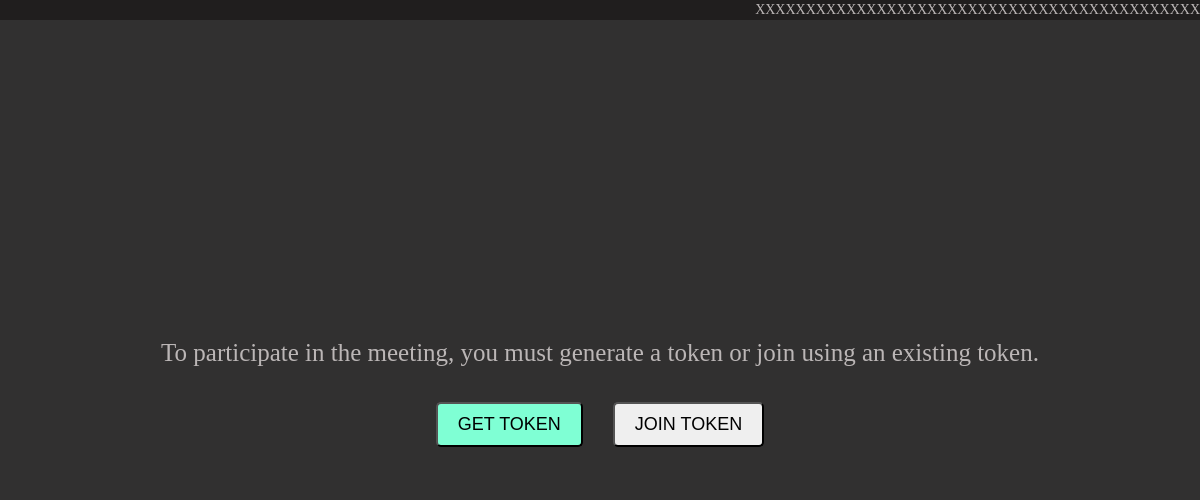
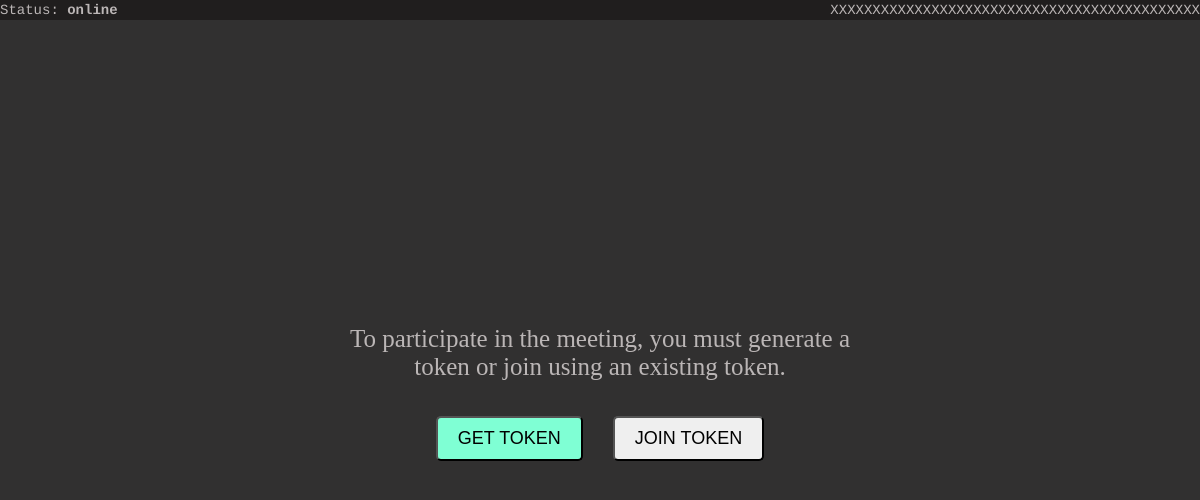
Before and after one commit to agayen/hyperdht-connect, an Electron app: page index.html in a window 1200 px wide. Drawn offline with Linux system fonts and the light colour scheme.

Commit message:
online add

```diff
--- a/assets/main.css
+++ b/assets/main.css
@@ -13,8 +13,9 @@ body {
     color: rgb(187, 182, 182);
     font-size: 14px;
     display: flex;
-    justify-content: end;
+    justify-content: space-between;
     align-items: center;
+    font-family: Courier, monospace;
 }
 
 .enter_app{
@@ -23,6 +24,12 @@ body {
     align-items: center;
     width: 100vw;
     height: calc(100vh - 40px);
+}
+
+.meeting_rules{
+    width: 60%;
+    margin: auto;
+    text-align: center;
 }
 
 .enter_app button {
--- a/index.html
+++ b/index.html
@@ -11,6 +11,7 @@
 
 <body>
     <div class="top-bar">
+        <span>Status: <strong id='status'></strong></span>
         <span id="token">XXXXXXXXXXXXXXXXXXXXXXXXXXXXXXXXXXXXXXXXXXXX</span>
     </div>
     <div id="enter_app" class="enter_app">
--- a/main.js
+++ b/main.js
@@ -26,7 +26,7 @@ app.on('window-all-closed', () => {
 
 app.whenReady().then(() => {
     createWindow()
-    createWindow()
+    // createWindow()
 
     app.on('activate', () => {
       if (BrowserWindow.getAllWindows().length === 0) createWindow()
--- a/render.js
+++ b/render.js
@@ -1,5 +1,16 @@
+//online offline
+const updateOnlineStatus = () => {
+    document.getElementById('status').innerHTML = navigator.onLine ? 'online' : 'offline'
+}
+
+window.addEventListener('online', updateOnlineStatus)
+window.addEventListener('offline', updateOnlineStatus)
+
+updateOnlineStatus()
+
+
+
 // enter_app
-
 const getToken = document.getElementById('get_token')
 const joinToken = document.getElementById('join_token')
 const enterApp = document.getElementById('enter_app');
```
